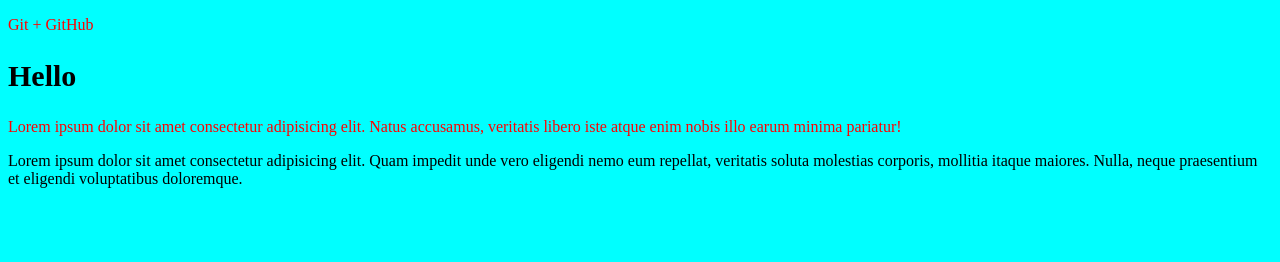
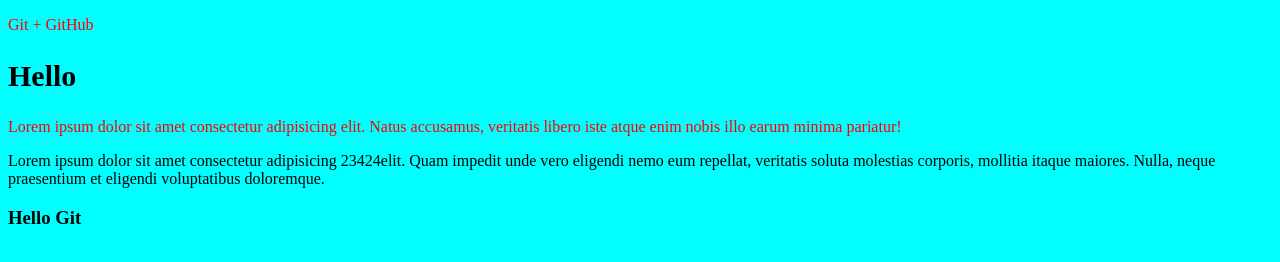
Before and after one commit to milkyaz/learning__git, a plain HTML site: page index.html in a window 1280 px wide. Drawn offline with Linux system fonts and the light colour scheme.

Commit message:
Добавил изменения в index.html

```diff
--- a/index.html
+++ b/index.html
@@ -15,5 +15,11 @@
     <p>Lorem ipsum dolor sit amet consectetur adipisicing elit. Natus accusamus, veritatis libero iste atque enim nobis
         illo earum minima pariatur!</p>
 </body>
-Lorem ipsum dolor sit amet consectetur adipisicing elit. Quam impedit unde vero eligendi nemo eum repellat, veritatis soluta molestias corporis, mollitia itaque maiores. Nulla, neque praesentium et eligendi voluptatibus doloremque.
+Lorem ipsum dolor sit amet consectetur adipisicing <span>23424</span>elit. Quam impedit unde vero eligendi nemo eum
+repellat, veritatis soluta molestias corporis, mollitia itaque maiores. Nulla, neque praesentium et eligendi
+voluptatibus doloremque.
+<div class="container">
+    <h3>Hello Git</h3>
+</div>
+
 </html>
```
